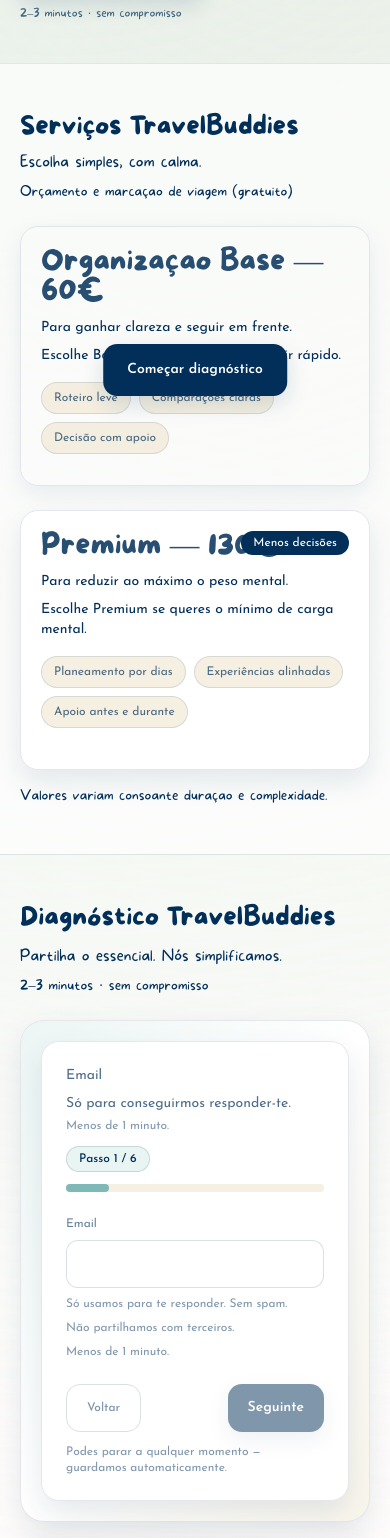
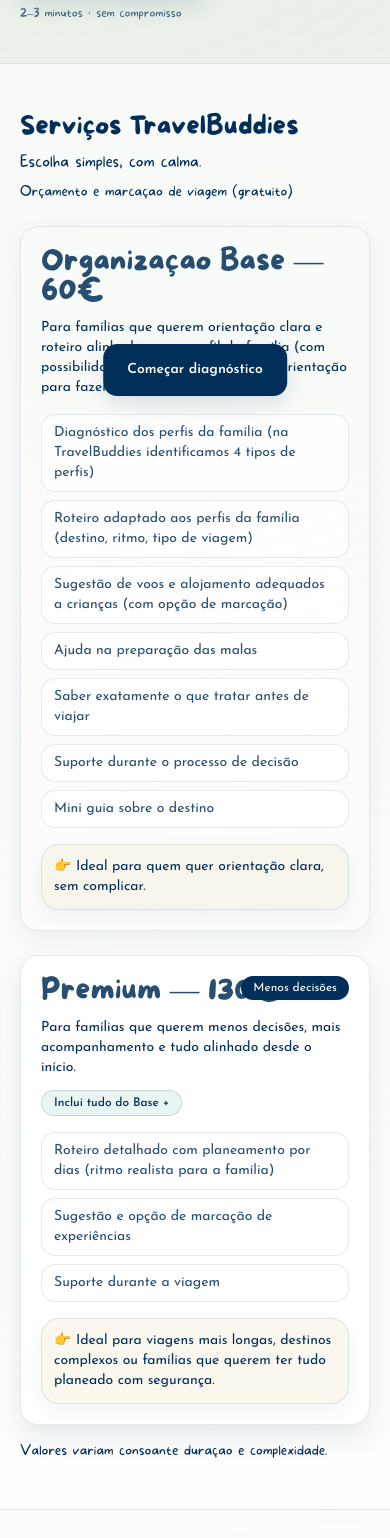
Before and after one commit to cm2pt/travelbuddies-website, a React (Vite) app: page / in a window 390 px wide. Shown: the part 432-1970 px from the top of the page. Built offline with nearby package versions, Linux system fonts and the light colour scheme.

Commit message:
Enhance services visuals and normalize mobile form selects

```diff
--- a/src/App.jsx
+++ b/src/App.jsx
@@ -52,10 +52,28 @@
     baseTitle: 'Organização Base — 60€',
     premiumTitle: 'Premium — 130€',
     premiumBadge: 'Menos decisões',
-    baseOutcome: 'Para ganhar clareza e seguir em frente.',
-    premiumOutcome: 'Para reduzir ao máximo o peso mental.',
-    baseWhen: 'Escolhe Base se queres alinhar e decidir rápido.',
-    premiumWhen: 'Escolhe Premium se queres o mínimo de carga mental.',
+    baseOutcome:
+      'Para famílias que querem orientação clara e roteiro alinhado com o perfil da família (com possibilidade de compra connosco ou orientação para fazerem de forma autónoma).',
+    premiumOutcome:
+      'Para famílias que querem menos decisões, mais acompanhamento e tudo alinhado desde o início.',
+    baseWhen: '👉 Ideal para quem quer orientação clara, sem complicar.',
+    premiumWhen:
+      '👉 Ideal para viagens mais longas, destinos complexos ou famílias que querem ter tudo planeado com segurança.',
+    baseDetailedList: [
+      'Diagnóstico dos perfis da família (na TravelBuddies identificamos 4 tipos de perfis)',
+      'Roteiro adaptado aos perfis da família (destino, ritmo, tipo de viagem)',
+      'Sugestão de voos e alojamento adequados a crianças (com opção de marcação)',
+      'Ajuda na preparação das malas',
+      'Saber exatamente o que tratar antes de viajar',
+      'Suporte durante o processo de decisão',
+      'Mini guia sobre o destino',
+    ],
+    premiumDetailedList: [
+      'Roteiro detalhado com planeamento por dias (ritmo realista para a família)',
+      'Sugestão e opção de marcação de experiências',
+      'Suporte durante a viagem',
+    ],
+    premiumIncludesBase: 'Inclui tudo do Base +',
     baseBenefits: ['Roteiro leve', 'Comparações claras', 'Decisão com apoio'],
     premiumBenefits: ['Planeamento por dias', 'Experiências alinhadas', 'Apoio antes e durante'],
     pricingNote: 'Valores variam consoante duração e complexidade.',
@@ -280,10 +298,26 @@
     baseTitle: 'Organização Base — 60€',
     premiumTitle: 'Premium — 130€',
     premiumBadge: 'Less decisions',
-    baseOutcome: 'For clarity and to move forward.',
-    premiumOutcome: 'To reduce mental load as much as possible.',
-    baseWhen: 'Choose Base if you want alignment and quick decisions.',
-    premiumWhen: 'Choose Premium if you want minimal mental load.',
+    baseOutcome:
+      'For families who want clear guidance and an itinerary aligned with their profile (with booking support or autonomous guidance).',
+    premiumOutcome: 'For families who want fewer decisions, more support, and everything aligned from the start.',
+    baseWhen: '👉 Ideal if you want clear direction without extra complexity.',
+    premiumWhen: '👉 Ideal for longer trips, complex destinations, or families that want full planning confidence.',
+    baseDetailedList: [
+      'Family profile diagnosis (TravelBuddies maps 4 profile types)',
+      'Itinerary adapted to family profiles (destination, pace, trip style)',
+      'Flight and child-friendly lodging suggestions (with booking option)',
+      'Packing support',
+      'Clear pre-travel preparation checklist',
+      'Support during decision-making',
+      'Mini destination guide',
+    ],
+    premiumDetailedList: [
+      'Detailed day-by-day plan (realistic family pace)',
+      'Experience suggestions with optional booking',
+      'Support during the trip',
+    ],
+    premiumIncludesBase: 'Includes everything from Base +',
     baseBenefits: ['Light itinerary', 'Clear comparisons', 'Decision support'],
     premiumBenefits: ['Day-by-day plan', 'Aligned experiences', 'Support before and during'],
     pricingNote: 'Prices vary by duration and complexity.',
@@ -664,7 +698,7 @@
             required
             value={data.email}
             onChange={handleChange}
-            className="rounded-xl border border-primary/10 px-3 py-3"
+            className="font-body text-sm"
           />
           <p className="text-xs text-primary/50">{t.wizardReassureEmail}</p>
           <p className="text-xs text-primary/50">{t.wizardReassurePrivacy}</p>
@@ -681,13 +715,13 @@
             <label className="text-xs text-primary/60" htmlFor="motivation">
               {t.wizardQuestions.motivation}
             </label>
-          <select
+          <Input as="select"
             id="motivation"
             name="motivation"
             required
             value={data.motivation}
             onChange={handleChange}
-            className="rounded-xl border border-primary/10 px-3 py-3"
+            className="font-body text-sm"
           >
             <option value="" disabled>
               —
@@ -697,7 +731,7 @@
                 {option}
               </option>
             ))}
-          </select>
+          </Input>
           {!data.motivation && <p className="text-xs text-rose-700/80">{t.wizardRequiredNote}</p>}
         </div>
           <div className="flex flex-col gap-2">
@@ -710,7 +744,7 @@
             required
             value={data.dates}
             onChange={handleChange}
-            className="rounded-xl border border-primary/10 px-3 py-3"
+            className="font-body text-sm"
           />
           {!data.dates.trim() && <p className="text-xs text-rose-700/80">{t.wizardRequiredNote}</p>}
         </div>
@@ -724,7 +758,7 @@
             required
             value={data.people}
             onChange={handleChange}
-            className="rounded-xl border border-primary/10 px-3 py-3"
+            className="font-body text-sm"
           />
           {!data.people.trim() && <p className="text-xs text-rose-700/80">{t.wizardRequiredNote}</p>}
         </div>
@@ -749,19 +783,19 @@
                   name="destination"
                   value={data.destination}
                   onChange={handleChange}
-                  className="rounded-xl border border-primary/10 px-3 py-3"
+                  className="font-body text-sm"
                 />
               </div>
               <div className="flex flex-col gap-2">
                 <label className="text-xs text-primary/60" htmlFor="attraction">
                   {t.wizardQuestions.attraction}
                 </label>
-                <select
+                <Input as="select"
                   id="attraction"
                   name="attraction"
                   value={data.attraction}
                   onChange={handleChange}
-                  className="rounded-xl border border-primary/10 px-3 py-3"
+                  className="font-body text-sm"
                 >
                   <option value="">—</option>
                   {t.wizardOptions.attraction.map((option) => (
@@ -769,7 +803,7 @@
                       {option}
                     </option>
                   ))}
-                </select>
+                </Input>
               </div>
             </div>
           )}
@@ -785,13 +819,13 @@
             <label className="text-xs text-primary/60" htmlFor="meal">
               {t.wizardQuestions.meal}
             </label>
-          <select
+          <Input as="select"
             id="meal"
             name="meal"
             required
             value={data.meal}
             onChange={handleChange}
-            className="rounded-xl border border-primary/10 px-3 py-3"
+            className="font-body text-sm"
           >
             <option value="" disabled>
               —
@@ -801,20 +835,20 @@
                 {option}
               </option>
             ))}
-          </select>
+          </Input>
           {!data.meal && <p className="text-xs text-rose-700/80">{t.wizardRequiredNote}</p>}
         </div>
           <div className="flex flex-col gap-2">
             <label className="text-xs text-primary/60" htmlFor="lodging">
               {t.wizardQuestions.lodging}
             </label>
-          <select
+          <Input as="select"
             id="lodging"
             name="lodging"
             required
             value={data.lodging}
             onChange={handleChange}
-            className="rounded-xl border border-primary/10 px-3 py-3"
+            className="font-body text-sm"
           >
             <option value="" disabled>
               —
@@ -824,7 +858,7 @@
                 {option}
               </option>
             ))}
-          </select>
+          </Input>
           {!data.lodging && <p className="text-xs text-rose-700/80">{t.wizardRequiredNote}</p>}
         </div>
           <Button
@@ -867,7 +901,7 @@
                   name="budget"
                   value={data.budget}
                   onChange={handleChange}
-                  className="rounded-xl border border-primary/10 px-3 py-3"
+                  className="font-body text-sm"
                 />
               </div>
             </div>
@@ -883,13 +917,13 @@
           <label className="text-xs text-primary/60" htmlFor="service">
             {t.wizardQuestions.service}
           </label>
-          <select
+          <Input as="select"
             id="service"
             name="service"
             required
             value={data.service}
             onChange={handleChange}
-            className="rounded-xl border border-primary/10 px-3 py-3"
+            className="font-body text-sm"
           >
             <option value="" disabled>
               —
@@ -899,7 +933,7 @@
                 {option}
               </option>
             ))}
-          </select>
+          </Input>
           <p className="text-xs text-primary/50">Orçamento e marcação de viagem (gratuito)</p>
           {!data.service && <p className="text-xs text-rose-700/80">{t.wizardRequiredNote}</p>}
         </div>
@@ -914,13 +948,13 @@
             <label className="text-xs text-primary/60" htmlFor="motherProfile">
               {t.wizardQuestions.motherProfile}
             </label>
-          <select
+          <Input as="select"
             id="motherProfile"
             name="motherProfile"
             required
             value={data.motherProfile}
             onChange={handleChange}
-            className="rounded-xl border border-primary/10 px-3 py-3"
+            className="font-body text-sm"
           >
             <option value="" disabled>
               —
@@ -930,7 +964,7 @@
                 {option}
               </option>
             ))}
-          </select>
+          </Input>
           {!data.motherProfile && <p className="text-xs text-rose-700/80">{t.wizardRequiredNote}</p>}
         </div>
           <Button
@@ -949,12 +983,12 @@
                 <label className="text-xs text-primary/60" htmlFor="fatherProfile">
                   {t.wizardQuestions.fatherProfile}
                 </label>
-                <select
+                <Input as="select"
                   id="fatherProfile"
                   name="fatherProfile"
                   value={data.fatherProfile}
                   onChange={handleChange}
-                  className="rounded-xl border border-primary/10 px-3 py-3"
+                  className="font-body text-sm"
                 >
                   <option value="">—</option>
                   {t.wizardOptions.parentProfileFather.map((option) => (
@@ -962,19 +996,19 @@
                       {option}
                     </option>
                   ))}
-                </select>
+                </Input>
               </div>
               <div className="grid gap-3 sm:grid-cols-2">
                 <div className="flex flex-col gap-2">
                   <label className="text-xs text-primary/60" htmlFor="child1">
                     {t.wizardQuestions.child1}
                   </label>
-                  <select
+                  <Input as="select"
                     id="child1"
                     name="child1"
                     value={data.child1}
                     onChange={handleChange}
-                    className="rounded-xl border border-primary/10 px-3 py-3"
+                    className="font-body text-sm"
                   >
                     <option value="">—</option>
                     {t.wizardOptions.childProfile.map((option) => (
@@ -982,18 +1016,18 @@
                         {option}
                       </option>
                     ))}
-                  </select>
+                  </Input>
                 </div>
                 <div className="flex flex-col gap-2">
                   <label className="text-xs text-primary/60" htmlFor="child2">
                     {t.wizardQuestions.child2}
                   </label>
-                  <select
+                  <Input as="select"
                     id="child2"
                     name="child2"
                     value={data.child2}
                     onChange={handleChange}
-                    className="rounded-xl border border-primary/10 px-3 py-3"
+                    className="font-body text-sm"
                   >
                     <option value="">—</option>
                     {t.wizardOptions.childProfile.map((option) => (
@@ -1001,19 +1035,19 @@
                         {option}
                       </option>
                     ))}
-                  </select>
+                  </Input>
                 </div>
               </div>
               <div className="flex flex-col gap-2">
                 <label className="text-xs text-primary/60" htmlFor="child3">
                   {t.wizardQuestions.child3}
                 </label>
-                <select
+                <Input as="select"
                   id="child3"
                   name="child3"
                   value={data.child3}
                   onChange={handleChange}
-                  className="rounded-xl border border-primary/10 px-3 py-3"
+                  className="font-body text-sm"
                 >
                   <option value="">—</option>
                   {t.wizardOptions.childProfile.map((option) => (
@@ -1021,7 +1055,7 @@
                       {option}
                     </option>
                   ))}
-                </select>
+                </Input>
               </div>
             </div>
           )}
@@ -1037,13 +1071,13 @@
             <label className="text-xs text-primary/60" htmlFor="familyTraveled">
               {t.wizardQuestions.familyTraveled}
             </label>
-          <select
+          <Input as="select"
             id="familyTraveled"
             name="familyTraveled"
             required
             value={data.familyTraveled}
             onChange={handleChange}
-            className="rounded-xl border border-primary/10 px-3 py-3"
+            className="font-body text-sm"
           >
             <option value="" disabled>
               —
@@ -1053,7 +1087,7 @@
                 {option}
               </option>
             ))}
-          </select>
+          </Input>
           {!data.familyTraveled && <p className="text-xs text-rose-700/80">{t.wizardRequiredNote}</p>}
         </div>
           <Button
@@ -1078,7 +1112,7 @@
                   rows="3"
                   value={data.previousTrips}
                   onChange={handleChange}
-                  className="rounded-xl border border-primary/10 px-3 py-3"
+                  className="font-body text-sm"
                 />
               </div>
               <div className="flex flex-col gap-2">
@@ -1091,7 +1125,7 @@
                   rows="3"
                   value={data.hardest}
                   onChange={handleChange}
-                  className="rounded-xl border border-primary/10 px-3 py-3"
+                  className="font-body text-sm"
                 />
               </div>
               <div className="flex flex-col gap-2">
@@ -1104,7 +1138,7 @@
                   rows="3"
                   value={data.success}
                   onChange={handleChange}
-                  className="rounded-xl border border-primary/10 px-3 py-3"
+                  className="font-body text-sm"
                 />
               </div>
               <div className="flex flex-col gap-2">
@@ -1117,7 +1151,7 @@
                   rows="3"
                   value={data.moreInfo}
                   onChange={handleChange}
-                  className="rounded-xl border border-primary/10 px-3 py-3"
+                  className="font-body text-sm"
                 />
               </div>
             </div>
@@ -1356,14 +1390,16 @@
                   <Reveal><Card className="p-5 md:p-6 min-h-[260px]">
                     <h3 className="font-display text-[1.85rem] sm:text-3xl text-primary/85 leading-none">{t.baseTitle}</h3>
                     <p className="mt-3 text-sm text-primary">{t.baseOutcome}</p>
-                    <p className="mt-2 text-sm text-primary">{t.baseWhen}</p>
-                    <div className="mt-4 flex flex-wrap gap-2">
-                      {t.baseBenefits.map((item) => (
-                        <span key={item} className="chip">
+                    <div className="mt-4 grid gap-2">
+                      {t.baseDetailedList.map((item) => (
+                        <div key={item} className="rounded-[14px] border border-primary/10 bg-white/80 px-3 py-2 text-sm text-primary/85">
                           {item}
-                        </span>
+                        </div>
                       ))}
                     </div>
+                    <Card variant="muted" className="mt-4 p-3">
+                      <p className="text-sm text-primary">{t.baseWhen}</p>
+                    </Card>
                   </Card>
                   </Reveal>
                   <Reveal><Card variant="elevated" className="relative p-5 md:p-6 bg-cream/40 min-h-[260px]">
@@ -1372,14 +1408,17 @@
                     </span>
                     <h3 className="font-display text-[1.85rem] sm:text-3xl text-primary/85 leading-none">{t.premiumTitle}</h3>
                     <p className="mt-3 text-sm text-primary">{t.premiumOutcome}</p>
-                    <p className="mt-2 text-sm text-primary">{t.premiumWhen}</p>
-                    <div className="mt-4 flex flex-wrap gap-2">
-                      {t.premiumBenefits.map((item) => (
-                        <span key={item} className="chip">
+                    <Badge className="mt-3">{t.premiumIncludesBase}</Badge>
+                    <div className="mt-4 grid gap-2">
+                      {t.premiumDetailedList.map((item) => (
+                        <div key={item} className="rounded-[14px] border border-primary/10 bg-white/85 px-3 py-2 text-sm text-primary/85">
                           {item}
-                        </span>
+                        </div>
                       ))}
                     </div>
+                    <Card variant="muted" className="mt-4 p-3">
+                      <p className="text-sm text-primary">{t.premiumWhen}</p>
+                    </Card>
                   </Card>
                   </Reveal>
                 </div>
--- a/src/components/ui/Input.jsx
+++ b/src/components/ui/Input.jsx
@@ -2,7 +2,7 @@
   const Comp = as
   return (
     <Comp
-      className={`w-full min-h-[48px] rounded-[14px] border border-primary/15 bg-white px-3 py-3 text-sm text-primary placeholder:text-primary/40 focus-visible:outline-none focus-visible:ring-2 focus-visible:ring-teal/60 focus-visible:ring-offset-2 focus-visible:ring-offset-white ${className}`.trim()}
+      className={`font-body w-full min-h-[48px] rounded-[14px] border border-primary/15 bg-white px-3 py-3 text-sm text-primary placeholder:text-primary/40 focus-visible:outline-none focus-visible:ring-2 focus-visible:ring-teal/60 focus-visible:ring-offset-2 focus-visible:ring-offset-white ${className}`.trim()}
       {...props}
     />
   )
--- a/src/index.css
+++ b/src/index.css
@@ -38,6 +38,12 @@
   scroll-behavior: smooth;
 }
 
+select,
+option {
+  font-family: theme('fontFamily.body');
+  font-size: 14px;
+}
+
 .section-glow {
   background: linear-gradient(135deg, rgba(207, 232, 228, 0.5), rgba(231, 176, 164, 0.25));
 }
```
